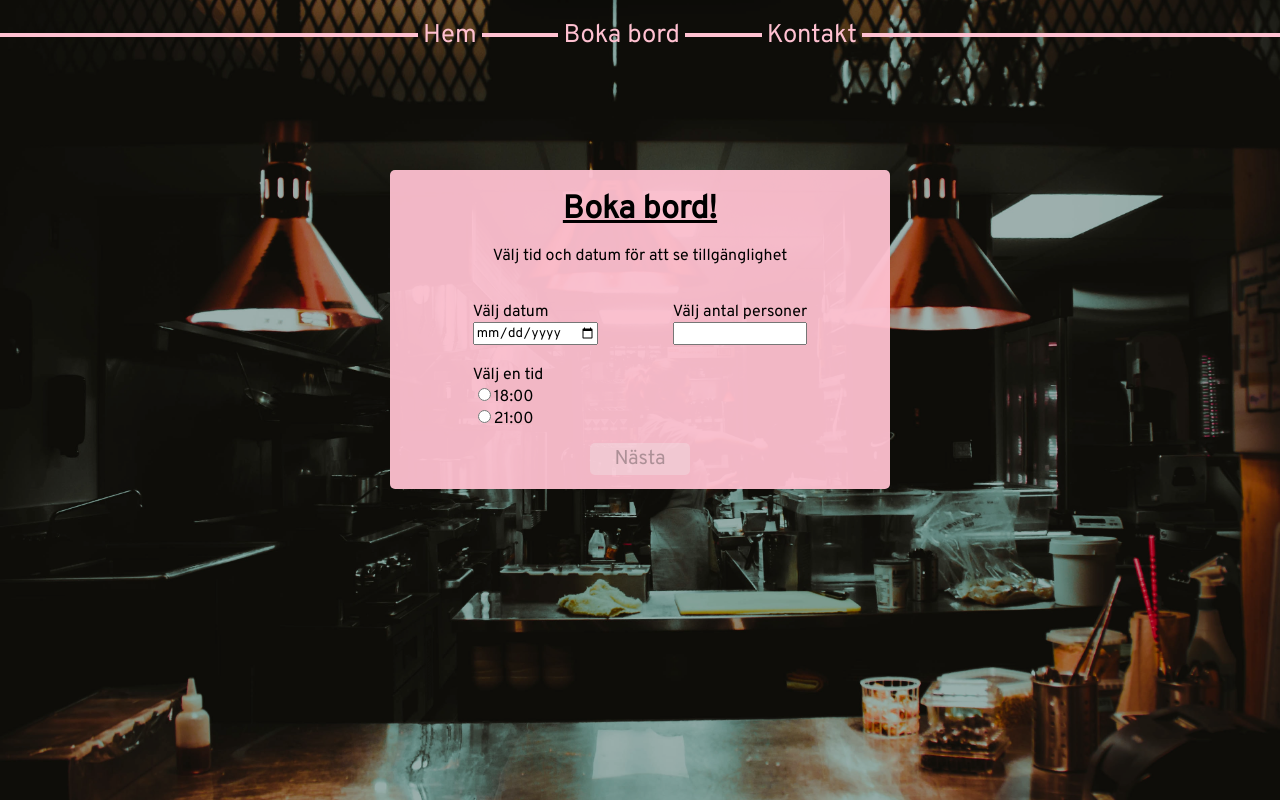
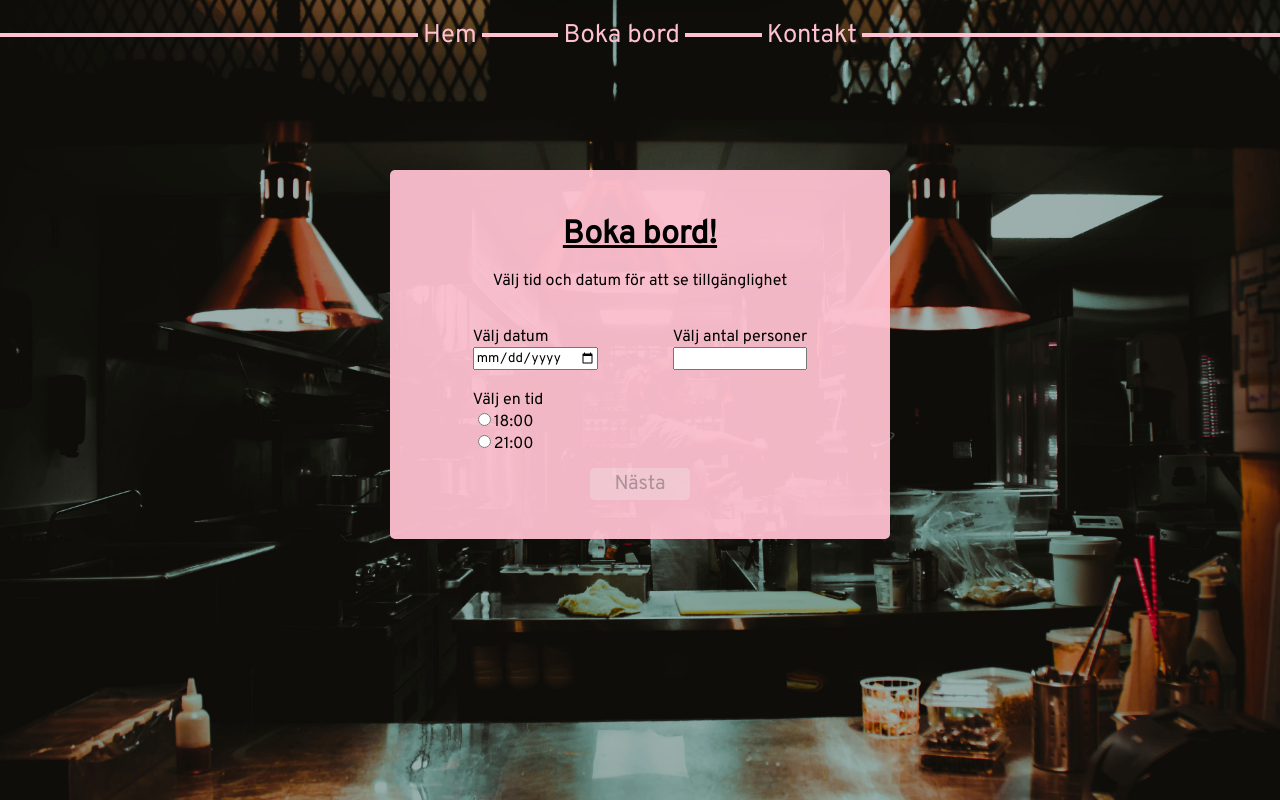
Before and after one commit to Holmkvists/restaurant, a React (Create React App) app: page /boka-bord in a window 1280 px wide. Built offline with nearby package versions, Linux system fonts and the light colour scheme.

Commit message:
Added padding to dateandtime container

```diff
--- a/src/pages/BookingPage/styles/booking.css
+++ b/src/pages/BookingPage/styles/booking.css
@@ -1,4 +1,8 @@
 @import "../../../variables/variables.css";
+.datetime__container {
+  padding: 5%;
+}
+
 @media only screen and (max-width: 600px) {
   .hero__container .booking__content .form__container {
     width: 92%;
--- a/src/pages/BookingPage/styles/booking.scss
+++ b/src/pages/BookingPage/styles/booking.scss
@@ -1,11 +1,8 @@
 @import "../../../variables/variables.css";
 
-// .hero__container .datetime__container .date-time__div .amount__div {
-//   display: flex;
-//   flex-direction: column;
-//   justify-content: space-evenly;
-//   gap: 0;
-// }
+.datetime__container{
+  padding: 5%;
+}
 
 @media only screen and (max-width: 600px) {
   .hero__container .booking__content .form__container {
```
Also changed, not shown: 1 other file (tests, documents, lock files or other folders).
